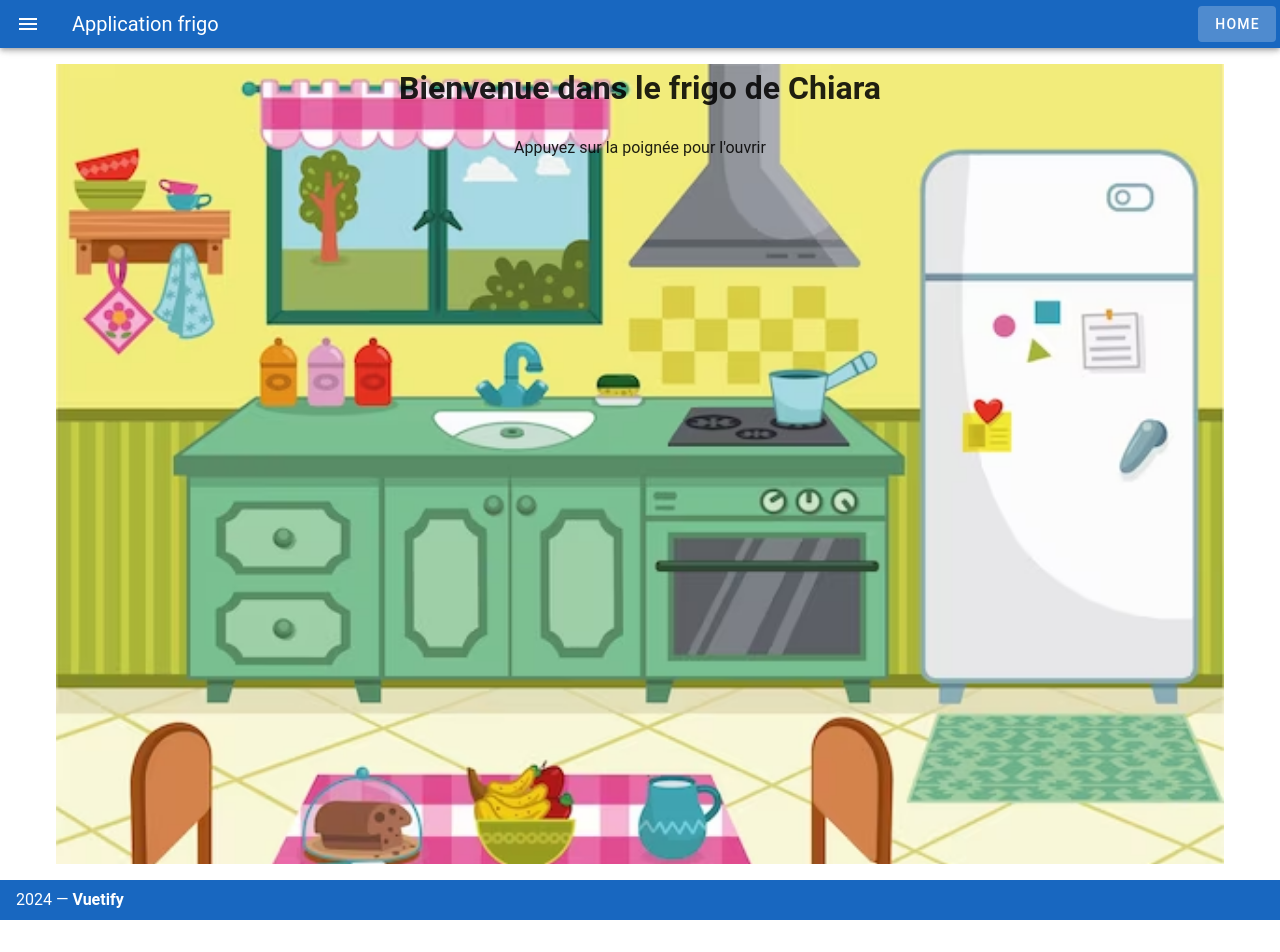
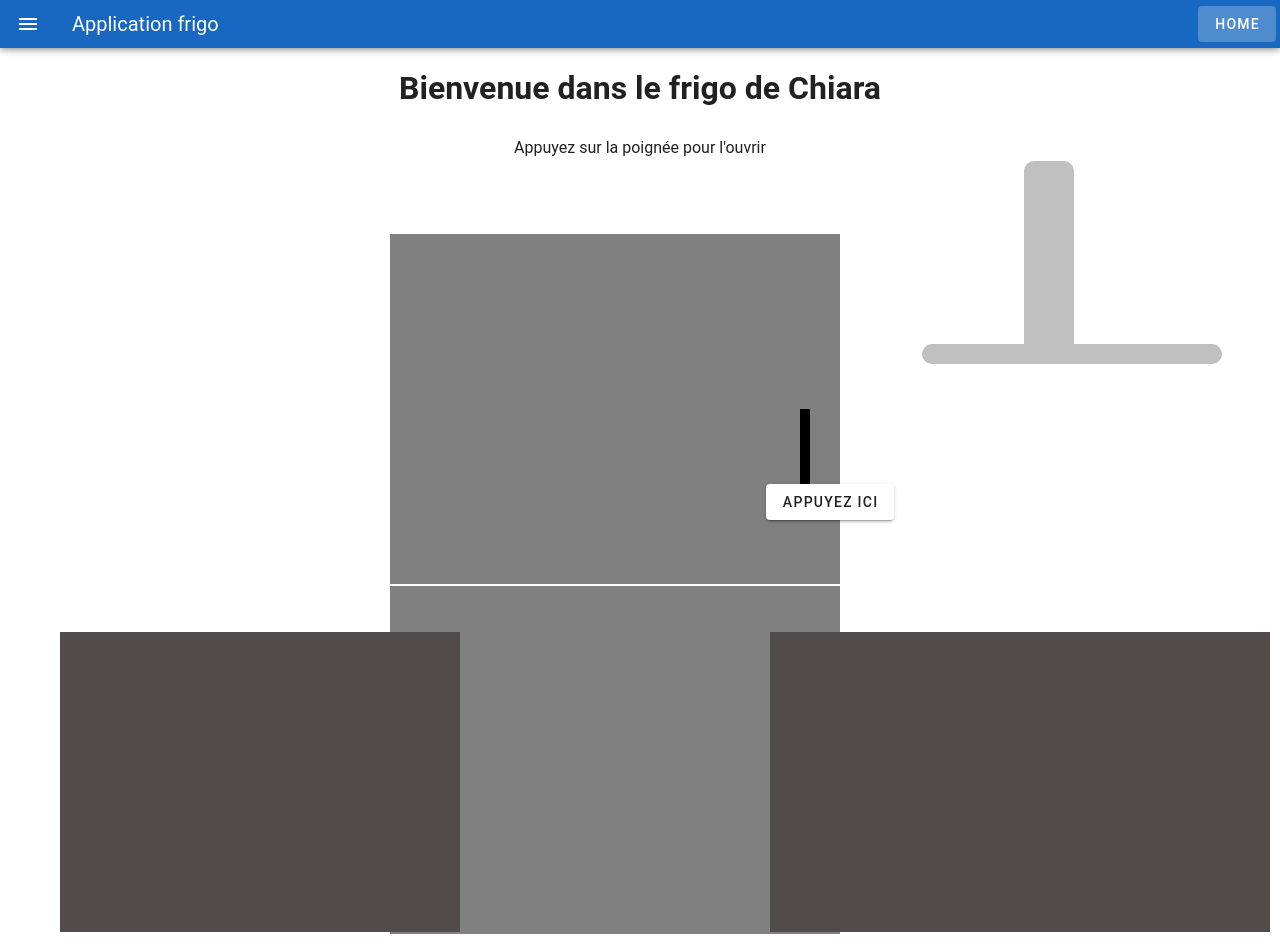
Before and after one commit to chiarasoulie/mon_petit_frigo, a Vue app: page /PageAccueil in a window 1280 px wide. Shown: the top 952 px of the page. Before the commit the page ends 920 px from the top, so only its background shows below. Built offline with nearby package versions, Linux system fonts and the light colour scheme.

Commit message:
debut design

```diff
--- a/src/components/Frigo.vue
+++ b/src/components/Frigo.vue
@@ -1,36 +1,111 @@
 <script setup>
+
+
+
 
 </script>
 
 <template>
-    <div class="porte"></div>
-
-
+  <div class="kitchen">
+    <div class="fridge">
+      <div class="door"></div>
+      <div class="poignee_haut"></div>
+      <div class="poignee_basse"></div>
+      <div class="divider"></div>
+    </div>
+    <div class="meubles">
+      <div class="meubled"></div>
+      <div class="meubleg"></div>
+      <div class="hotte"></div>
+      <div class="hotte2"></div>
+    </div>
+  </div>
 </template>
 
 <style scoped>
-h1{
-  text-align: center;
-  font-family: "times", cursive;
-  color: rgb(32, 27, 27);
+.kitchen {
+  display: flex;
+  justify-content: center;
+  align-items: center;
+  height: 100vh;
 }
-p{
-  text-align: center;
-  font-family: "times", cursive;
-  color: rgb(32, 27, 27);
-}
-.porte {
-  background-color: rgba(88, 99, 90, 0.712);
-  position: center;
+
+.fridge {
   width: 500px;
   min-height: 700px;
-  height: auto;
-  margin: auto;
-  border-radius: 10px;
-  padding: 1px 10px;
-  transform-origin: left;
-  /*Speed of the Door animation*/
-  transition: all 1s ease-in-out;
+  background-color: gray;
+  position: relative;
+}
+
+.door {
+  width: 10%;
+  height: 100%;
+  background-color: #fff;
+  position: absolute;
+  top: 0;
+  right: 0;
+}
+.poignee_haut{
+  width: 10px;
+  height: 110px;
+  right:80px;
+  background-color: black;
+  position: absolute;
+  top: 25%;
+}
+.poignee_basse{
+  width: 10px;
+  height: 90px;
+  right: 80px;
+  background-color: black;
+  position: absolute;
+  top: 60%;
+}
+
+.divider {
+  width: 100%; /* Largeur du trait de séparation */
+  height: 2px; /* Épaisseur du trait */
+  background-color: #fff;
+  position: absolute;
+  top: 50%; /* Pour diviser le frigo en deux parties */
+  left: 0;
+}
+.meubled{
+  width: 500px;
+  height: 300px;
+  right: 10px;
+  background-color: rgb(82, 75, 75);
+  position:absolute;
+  top: 58.75%;
+}
+
+.meubleg{
+  width: 400px;
+  height: 300px;
+  left: 60px;
+  background-color: rgb(82, 75, 75);
+  position:absolute;
+  top: 58.75%;
+}
+
+.hotte{
+  width: 50px; /* Largeur de la hotte */
+  height: 200px; /* Hauteur de la hotte */
+  background-color: silver; /* Couleur de la hotte */
+  position: absolute;
+  top: 15%; /* Position verticale au centre */
+  left: 80%; /* Positionnement à droite du frigo */
+  border-radius: 10px; /* Pour arrondir les coins */
+}
+
+.hotte2{
+  width: 300px; /* Largeur de la hotte */
+  height: 20px; /* Hauteur de la hotte */
+  background-color: silver; /* Couleur de la hotte */
+  position: absolute;
+  top: 32%; /* Position verticale au centre */
+  left: 72%; /* Positionnement à droite du frigo */
+  border-radius: 10px; /* Pour arrondir les coins */
 }
 
 </style>
--- a/src/pages/PageAccueil.vue
+++ b/src/pages/PageAccueil.vue
@@ -4,6 +4,7 @@
       <h1>Bienvenue dans le frigo de Chiara</h1><br>
       <p>Appuyez sur la poignée pour l'ouvrir</p><br>
     </div>
+    <Frigo></Frigo>
     <v-btn to="/PageListe" class="ouvrir">Appuyez ici</v-btn>
   </body>
 </template>
@@ -18,11 +19,4 @@
   bottom: 500px;
   left: 190px;
 }
-body{
-    background-image: url('../assets/lacuisine.avif');
-    /* Autres propriétés de style */
-    background-size: cover; /* Ajuste la taille de l'image pour couvrir toute la zone */
-    background-repeat: no-repeat; /* Empêche la répétition de l'image */
-    min-height: 100vh;
-}
 </style>
```
